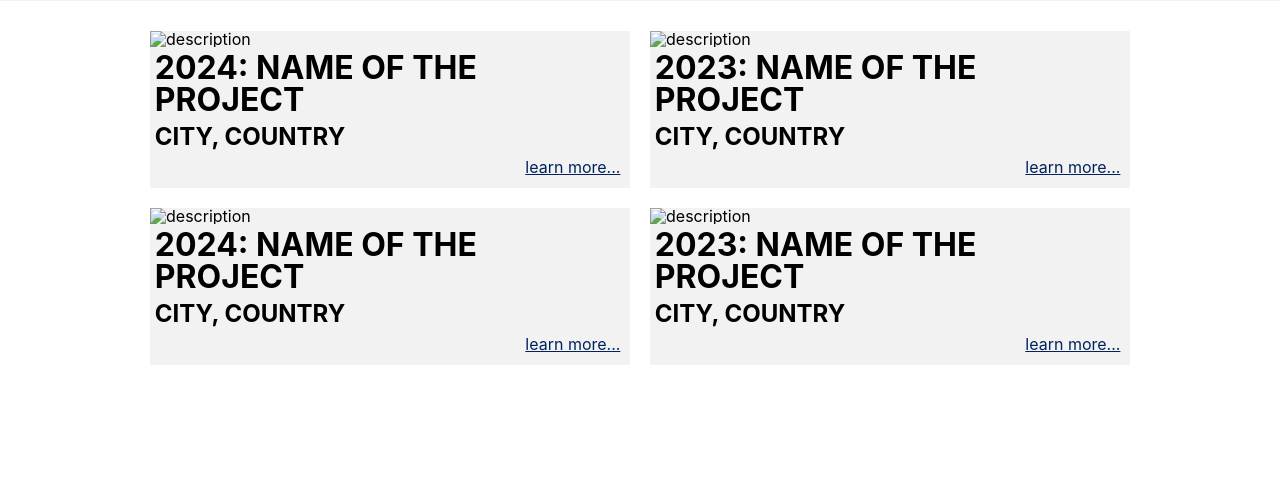
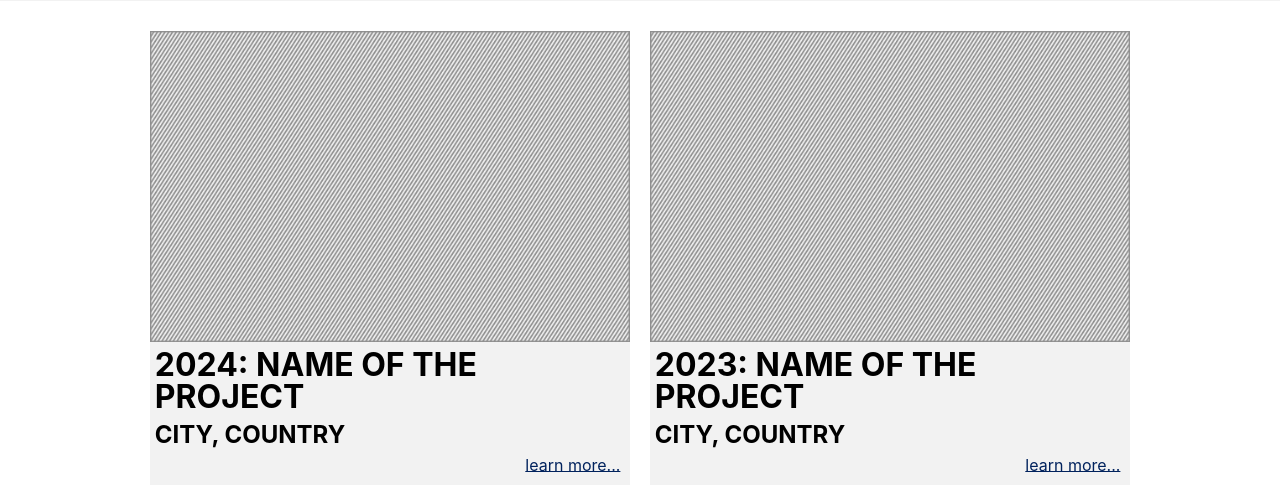
Before and after one commit to jadziah/yewb2, a website: page assets/pages/projects3.html in a window 1280 px wide. Shown: the part 47-549 px from the top of the page. Drawn offline with Linux system fonts and the light colour scheme; files whose address does not match are found by name.

Commit message:
Update projects3.html

```diff
--- a/assets/pages/projects3.html
+++ b/assets/pages/projects3.html
@@ -16,27 +16,27 @@
 
 
         <div class="flex-container">
-            <div>  <img  src="./assets/images/Empty Image PNG.png" id="img-project" alt="description">
+            <div>  <img  src="/yewb2/assets/images/Empty Image PNG.png" id="img-project" alt="description">
             <h1>2024: NAME OF THE PROJECT</h1>
             <h2>CITY, COUNTRY</h2>
-            <p style="text-align: right;"><a href="/assets/pages/project-example.html">learn more...</a></p>
+            <p style="text-align: right;"><a href="/yewb2/assets/pages/project-example.html">learn more...</a></p>
             </div>
-            <div>  <img  src="./assets/images/Empty Image PNG.png" id="img-project" alt="description">
+            <div>  <img  src="/yewb2/assets/images/Empty Image PNG.png" id="img-project" alt="description">
                 <h1>2023: NAME OF THE PROJECT</h1>
                 <h2>CITY, COUNTRY</h2>
-                <p style="text-align: right;"><a href="/assets/pages/project-example.html">learn more...</a></p>
+                <p style="text-align: right;"><a href="/yewb2/assets/pages/project-example.html">learn more...</a></p>
                 </div>
           </div>
           <div class="flex-container">
-            <div>  <img  src="./assets/images/Empty Image PNG.png" id="img-project" alt="description">
+            <div>  <img  src="/yewb2/assets/images/Empty Image PNG.png" id="img-project" alt="description">
             <h1>2024: NAME OF THE PROJECT</h1>
             <h2>CITY, COUNTRY</h2>
-            <p style="text-align: right;"><a href="/assets/pages/project-example.html">learn more...</a></p>
+            <p style="text-align: right;"><a href="/yewb2/assets/pages/project-example.html">learn more...</a></p>
             </div>
-            <div>  <img  src="./assets/images/Empty Image PNG.png" id="img-project" alt="description">
+            <div>  <img  src="/yewb2/assets/images/Empty Image PNG.png" id="img-project" alt="description">
                 <h1>2023: NAME OF THE PROJECT</h1>
                 <h2>CITY, COUNTRY</h2>
-                <p style="text-align: right;"><a href="/assets/pages/project-example.html">learn more...</a></p>
+                <p style="text-align: right;"><a href="/yewb2/assets/pages/project-example.html">learn more...</a></p>
                 </div>
           </div>
 
```
